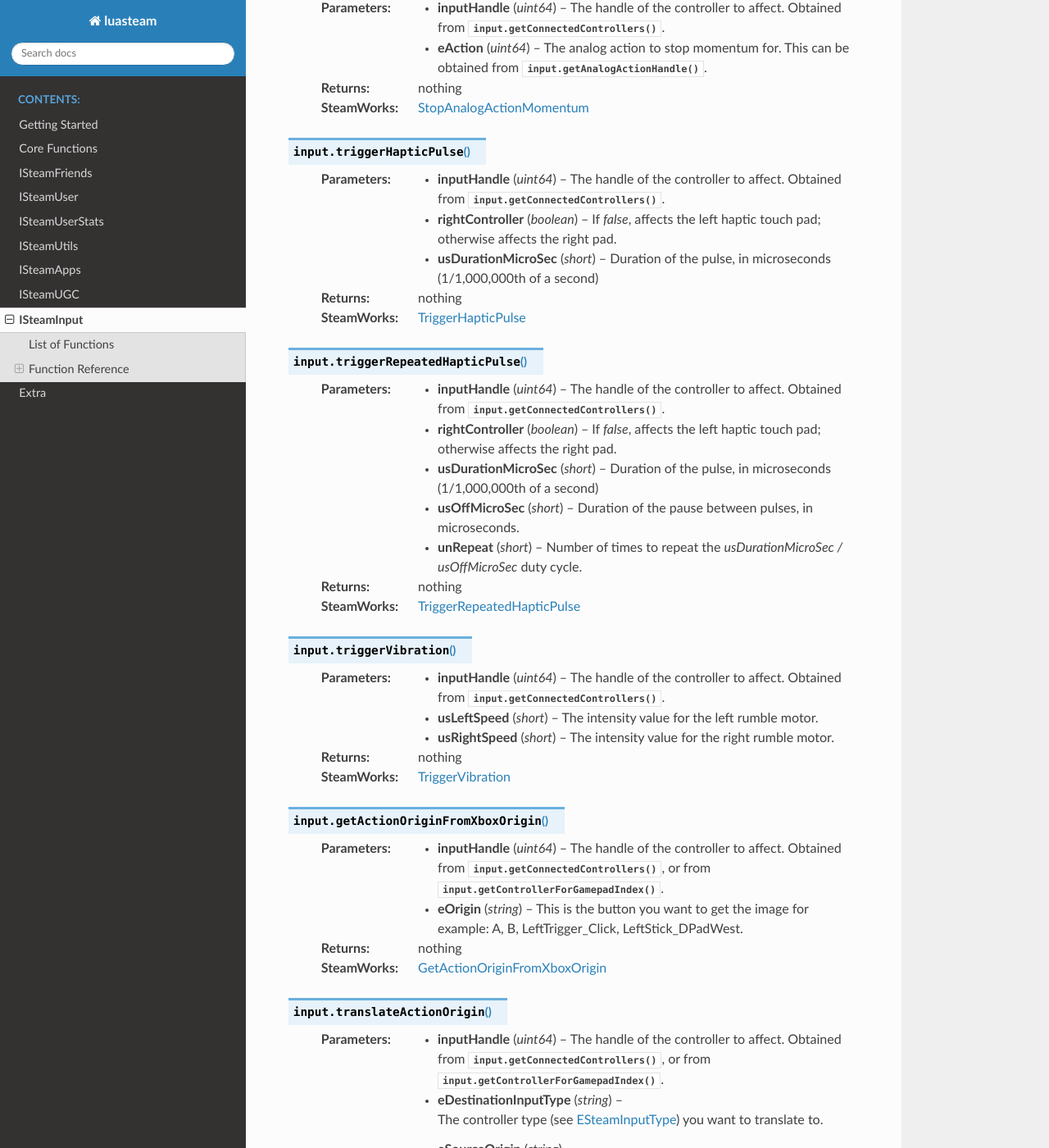
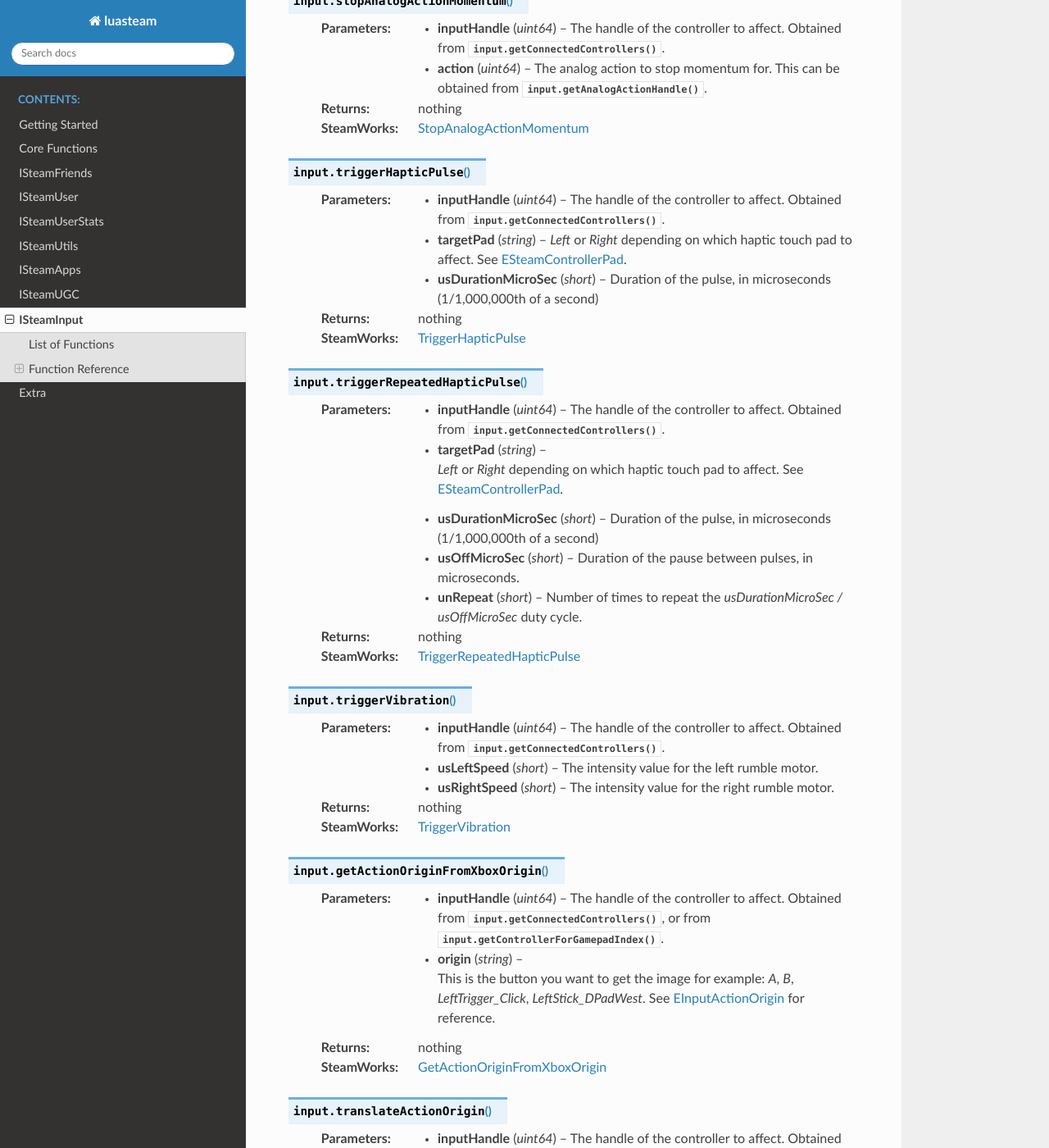
Before and after one commit to uspgamedev/luasteam, a Sphinx documentation site: the page built from docs/input.rst, in a window 1280 px wide and 1400 px high, scrolled down 6276 px. Shown: the whole window at 82% size. Built offline with Sphinx 7.4.7 and the Read the Docs theme 2.0.0, drawn with Linux system fonts in a browser that asks for light colours; some of the changed text lies outside the part shown.

Commit message:
- Remove prefixes for parameter names  - Add examples for EInputActionOrigin parameters  - Make left/right pad into an enum  - Change module shutdown order

```diff
--- a/docs/input.rst
+++ b/docs/input.rst
@@ -161,7 +161,7 @@ Function Reference
 
 .. function:: input.getGlyphForActionOrigin()
 
-    :param string eOrigin: See `EInputActionOrigin <https://partner.steamgames.com/doc/api/isteaminput#EInputActionOrigin>`_
+    :param string origin: For example, `LeftStick_Click`, `X`, `B`. See `EInputActionOrigin <https://partner.steamgames.com/doc/api/isteaminput#EInputActionOrigin>`_ for reference.
     :returns: (`string`) A local path to art for on-screen glyph for a particular origin.
     :SteamWorks: `GetGlyphForActionOrigin <https://partner.steamgames.com/doc/api/isteaminput#GetGlyphForActionOrigin>`_
 
@@ -179,7 +179,7 @@ Function Reference
 
 .. function:: input.getStringForActionOrigin()
 
-    :param string eOrigin: See `EInputActionOrigin <https://partner.steamgames.com/doc/api/isteaminput#EInputActionOrigin>`_
+    :param string origin: For example, `LeftStick_Click`, `X`, `B`. See `EInputActionOrigin <https://partner.steamgames.com/doc/api/isteaminput#EInputActionOrigin>`_ for reference.
     :returns: (`string`) Returns a localized string (from Steam's language setting) for the specified origin.
     :SteamWorks: `GetStringForActionOrigin <https://partner.steamgames.com/doc/api/isteaminput#GetStringForActionOrigin>`_
 
@@ -193,9 +193,9 @@ Function Reference
 .. function:: input.setLEDColor()
 
     :param uint64 inputHandle: 	The handle of the controller to affect. Obtained from :func:`input.getConnectedControllers`.
-    :param uint8 nColorR: 	The red component of the color to set (0-255).
-    :param uint8 nColorG: 	The green component of the color to set (0-255).
-    :param uint8 nColorB: 	The blue component of the color to set (0-255).
+    :param uint8 colorR: 	The red component of the color to set (0-255).
+    :param uint8 colorG: 	The green component of the color to set (0-255).
+    :param uint8 colorB: 	The blue component of the color to set (0-255).
     :param boolean resetColor: If `true`, restores the color to default (out-of-game) settings. Otherwise, set to the presented RGB color.
     :returns: nothing
     :SteamWorks: `SetLEDColor <https://partner.steamgames.com/doc/api/isteaminput#SetLEDColor>`_
@@ -209,14 +209,14 @@ Function Reference
 .. function:: input.stopAnalogActionMomentum()
 
     :param uint64 inputHandle: The handle of the controller to affect. Obtained from :func:`input.getConnectedControllers`.
-    :param uint64 eAction: The analog action to stop momentum for. This can be obtained from :func:`input.getAnalogActionHandle`.
+    :param uint64 action: The analog action to stop momentum for. This can be obtained from :func:`input.getAnalogActionHandle`.
     :returns: nothing
     :SteamWorks: `StopAnalogActionMomentum <https://partner.steamgames.com/doc/api/isteaminput#StopAnalogActionMomentum>`_
 
 .. function:: input.triggerHapticPulse()
 
     :param uint64 inputHandle: The handle of the controller to affect. Obtained from :func:`input.getConnectedControllers`.
-    :param boolean rightController: If `false`, affects the left haptic touch pad; otherwise affects the right pad.
+    :param string targetPad: `Left` or `Right` depending on which haptic touch pad to affect. See `ESteamControllerPad <https://partner.steamgames.com/doc/api/isteaminput#ESteamControllerPad>`_.
     :param short usDurationMicroSec: Duration of the pulse, in microseconds (1/1,000,000th of a second)
     :returns: nothing
     :SteamWorks: `TriggerHapticPulse <https://partner.steamgames.com/doc/api/isteaminput#TriggerHapticPulse>`_
@@ -224,7 +224,7 @@ Function Reference
 .. function:: input.triggerRepeatedHapticPulse()
 
     :param uint64 inputHandle: The handle of the controller to affect. Obtained from :func:`input.getConnectedControllers`.
-    :param boolean rightController: If `false`, affects the left haptic touch pad; otherwise affects the right pad.
+    :param string targetPad: `Left` or `Right` depending on which haptic touch pad to affect. See `ESteamControllerPad <https://partner.steamgames.com/doc/api/isteaminput#ESteamControllerPad>`_.
     :param short usDurationMicroSec: Duration of the pulse, in microseconds (1/1,000,000th of a second)
     :param short usOffMicroSec: Duration of the pause between pulses, in microseconds.
     :param short unRepeat: 	Number of times to repeat the `usDurationMicroSec / usOffMicroSec` duty cycle.
@@ -242,15 +242,15 @@ Function Reference
 .. function:: input.getActionOriginFromXboxOrigin()
 
     :param uint64 inputHandle: The handle of the controller to affect. Obtained from :func:`input.getConnectedControllers`, or from :func:`input.getControllerForGamepadIndex`.
-    :param string eOrigin: This is the button you want to get the image for example: A, B, LeftTrigger_Click, LeftStick_DPadWest.
+    :param string origin: This is the button you want to get the image for example: `A`, `B`, `LeftTrigger_Click`, `LeftStick_DPadWest`. See `EInputActionOrigin <https://partner.steamgames.com/doc/api/ISteamInput#EInputActionOrigin>`_ for reference.
     :returns: nothing
     :SteamWorks: `GetActionOriginFromXboxOrigin <https://partner.steamgames.com/doc/api/isteaminput#GetActionOriginFromXboxOrigin>`_
 
 .. function:: input.translateActionOrigin()
 
     :param uint64 inputHandle: The handle of the controller to affect. Obtained from :func:`input.getConnectedControllers`, or from :func:`input.getControllerForGamepadIndex`.
-    :param string eDestinationInputType: The controller type (see `ESteamInputType <https://partner.steamgames.com/doc/api/isteaminput#ESteamInputType>`_) you want to translate to.
-    :param string eSourceOrigin: This is the button (`EInputActionOrigin`, see `EInputActionOrigin <https://partner.steamgames.com/doc/api/ISteamInput#EInputActionOrigin>`_) you want to translate
+    :param string destinationInputType: The controller type (see `ESteamInputType <https://partner.steamgames.com/doc/api/isteaminput#ESteamInputType>`_) you want to translate to.
+    :param string sourceOrigin: This is the button you want to translate. For example, `LeftStick_Click`, `X`, `B`. See `EInputActionOrigin <https://partner.steamgames.com/doc/api/ISteamInput#EInputActionOrigin>`_ for all options.
     :returns: (`string`) The equivalent origin (`EInputActionOrigin`) for a given controller type or the closest controller type that existed in the SDK you built into your game if `eDestinationInputType` is `Unknown`. This action origin can be used in your glyph look up table or passed into :func:`input.getGlyphForActionOrigin` or :func:`input.getStringForActionOrigin`.
     :SteamWorks: `TranslateActionOrigin <https://partner.steamgames.com/doc/api/isteaminput#TranslateActionOrigin>`_
 
```
Also changed, not shown: other parts of docs/input.rst (+5 -5 lines), 2 other files.
